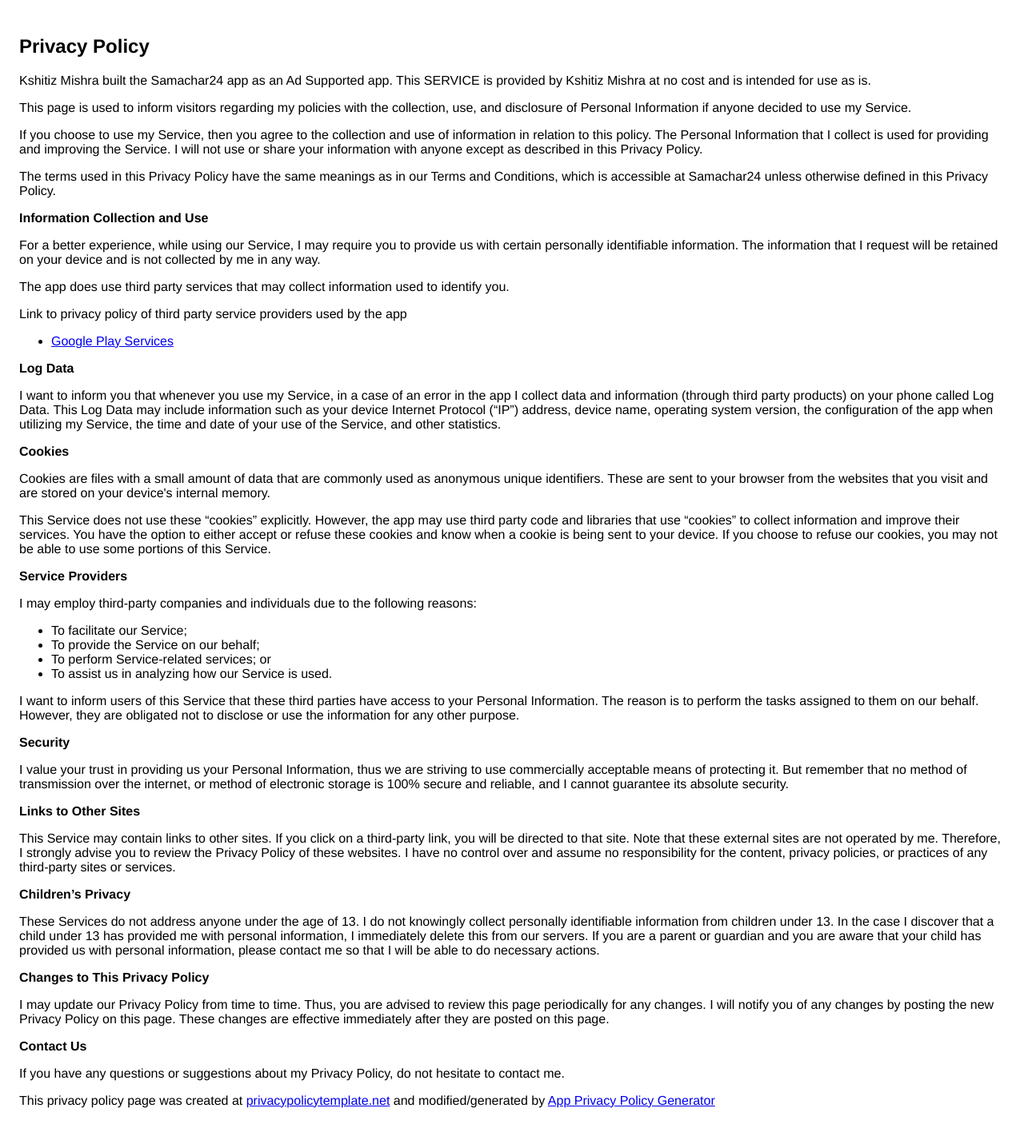
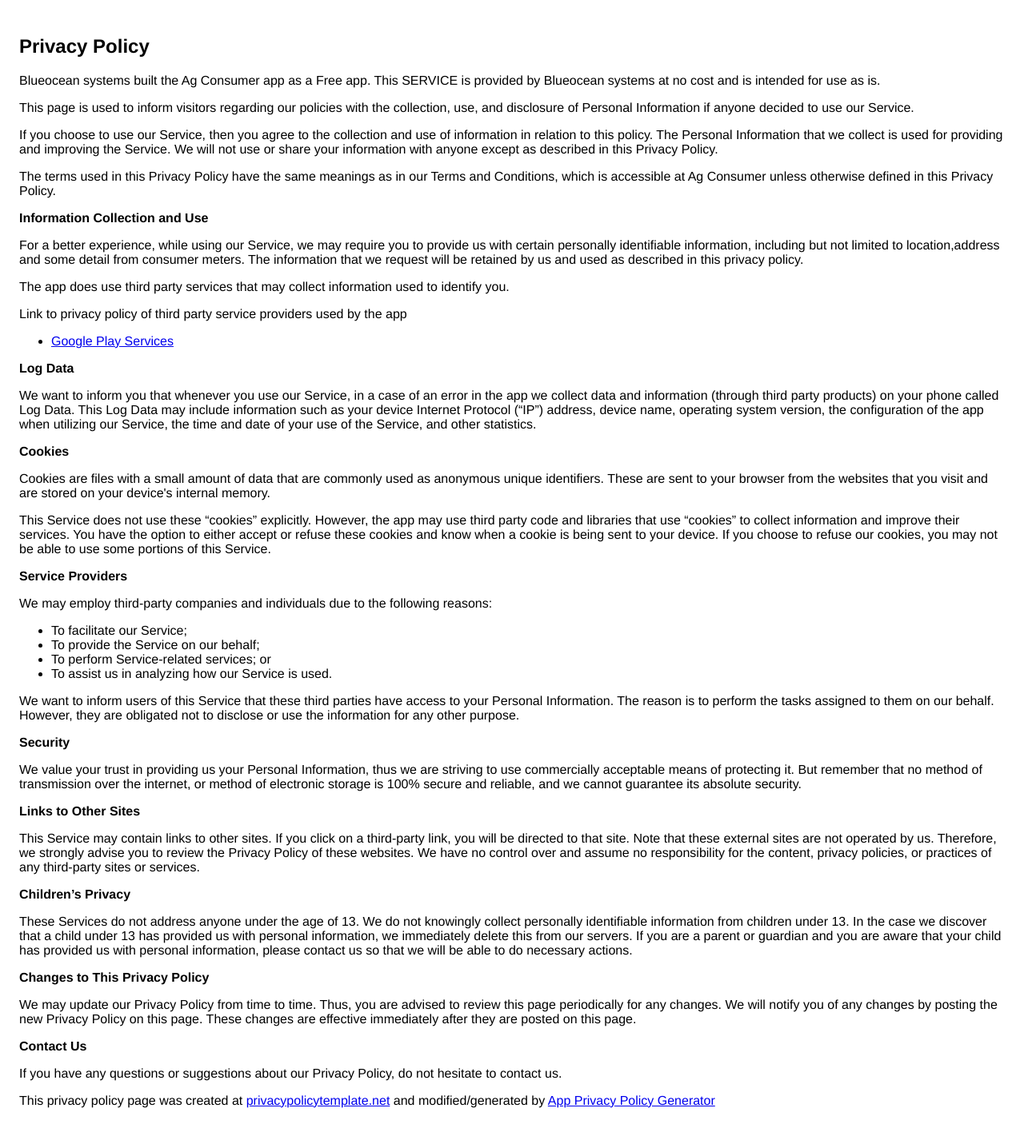
Before and after one commit to xitize/samachar24Page, a Jekyll site: the page index.html, which Jekyll copies as it is, in a window 1280 px wide. Shown: the whole page at 80% size. Built offline with Jekyll 4.4.1, drawn with Linux system fonts in a browser that asks for light colours.

Commit message:
new policy generated

```diff
--- a/index.html
+++ b/index.html
@@ -1,4 +1,3 @@
-
 <!DOCTYPE html>
     <html>
     <head>
@@ -8,22 +7,22 @@
       <style> body { font-family: 'Helvetica Neue', Helvetica, Arial, sans-serif; padding:1em; } </style>
     </head>
     <body>
-    <h2>Privacy Policy</h2> <p> Kshitiz Mishra built the Samachar24 app as an Ad Supported app. This SERVICE is provided by
-                    Kshitiz Mishra at no cost and is intended for use as is.
-                  </p> <p>This page is used to inform visitors regarding my policies with the collection, use, and disclosure
-                    of Personal Information if anyone decided to use my Service.
-                  </p> <p>If you choose to use my Service, then you agree to the collection and use of information in
-                    relation to this policy. The Personal Information that I collect is used for providing and improving
-                    the Service. I will not use or share your information with anyone except as described
+    <h2>Privacy Policy</h2> <p> Blueocean systems built the Ag Consumer app as a Free app. This SERVICE is provided by
+                    Blueocean systems at no cost and is intended for use as is.
+                  </p> <p>This page is used to inform visitors regarding our policies with the collection, use, and disclosure
+                    of Personal Information if anyone decided to use our Service.
+                  </p> <p>If you choose to use our Service, then you agree to the collection and use of information in
+                    relation to this policy. The Personal Information that we collect is used for providing and improving
+                    the Service. We will not use or share your information with anyone except as described
                     in this Privacy Policy.
                   </p> <p>The terms used in this Privacy Policy have the same meanings as in our Terms and Conditions, which is
-                    accessible at Samachar24 unless otherwise defined in this Privacy Policy.
-                  </p> <p><strong>Information Collection and Use</strong></p> <p>For a better experience, while using our Service, I may require you to provide us with certain
-                    personally identifiable information. The information that I request will be retained on your device and is not collected by me in any way.
-                  </p> <p>The app does use third party services that may collect information used to identify you.</p> <div><p>Link to privacy policy of third party service providers used by the app</p> <ul><li><a href="https://www.google.com/policies/privacy/" target="_blank">Google Play Services</a></li><!----><!----><!----><!----><!----><!----><!----></ul></div> <p><strong>Log Data</strong></p> <p> I want to inform you that whenever you use my Service, in a case of
-                    an error in the app I collect data and information (through third party products) on your phone
+                    accessible at Ag Consumer unless otherwise defined in this Privacy Policy.
+                  </p> <p><strong>Information Collection and Use</strong></p> <p>For a better experience, while using our Service, we may require you to provide us with certain
+                    personally identifiable information, including but not limited to location,address and some detail from consumer meters. The information that we request will be retained by us and used as described in this privacy policy.
+                  </p> <p>The app does use third party services that may collect information used to identify you.</p> <div><p>Link to privacy policy of third party service providers used by the app</p> <ul><li><a href="https://www.google.com/policies/privacy/" target="_blank">Google Play Services</a></li><!----><!----><!----><!----><!----><!----><!----></ul></div> <p><strong>Log Data</strong></p> <p> We want to inform you that whenever you use our Service, in a case of
+                    an error in the app we collect data and information (through third party products) on your phone
                     called Log Data. This Log Data may include information such as your device Internet Protocol (“IP”) address,
-                    device name, operating system version, the configuration of the app when utilizing my Service,
+                    device name, operating system version, the configuration of the app when utilizing our Service,
                     the time and date of your use of the Service, and other statistics.
                   </p> <p><strong>Cookies</strong></p> <p>Cookies are files with a small amount of data that are commonly used as anonymous unique identifiers.
                     These are sent to your browser from the websites that you visit and are stored on your device's internal
@@ -32,29 +31,29 @@
                     libraries that use “cookies” to collect information and improve their services. You have the option to
                     either accept or refuse these cookies and know when a cookie is being sent to your device. If you choose
                     to refuse our cookies, you may not be able to use some portions of this Service.
-                  </p> <p><strong>Service Providers</strong></p> <p> I may employ third-party companies and individuals due to the following reasons:</p> <ul><li>To facilitate our Service;</li> <li>To provide the Service on our behalf;</li> <li>To perform Service-related services; or</li> <li>To assist us in analyzing how our Service is used.</li></ul> <p> I want to inform users of this Service that these third parties have access to
+                  </p> <p><strong>Service Providers</strong></p> <p> We may employ third-party companies and individuals due to the following reasons:</p> <ul><li>To facilitate our Service;</li> <li>To provide the Service on our behalf;</li> <li>To perform Service-related services; or</li> <li>To assist us in analyzing how our Service is used.</li></ul> <p> We want to inform users of this Service that these third parties have access to
                     your Personal Information. The reason is to perform the tasks assigned to them on our behalf. However,
                     they are obligated not to disclose or use the information for any other purpose.
-                  </p> <p><strong>Security</strong></p> <p> I value your trust in providing us your Personal Information, thus we are striving
+                  </p> <p><strong>Security</strong></p> <p> We value your trust in providing us your Personal Information, thus we are striving
                     to use commercially acceptable means of protecting it. But remember that no method of transmission over
-                    the internet, or method of electronic storage is 100% secure and reliable, and I cannot guarantee
+                    the internet, or method of electronic storage is 100% secure and reliable, and we cannot guarantee
                     its absolute security.
                   </p> <p><strong>Links to Other Sites</strong></p> <p>This Service may contain links to other sites. If you click on a third-party link, you will be directed
-                    to that site. Note that these external sites are not operated by me. Therefore, I strongly
-                    advise you to review the Privacy Policy of these websites. I have no control over
+                    to that site. Note that these external sites are not operated by us. Therefore, we strongly
+                    advise you to review the Privacy Policy of these websites. We have no control over
                     and assume no responsibility for the content, privacy policies, or practices of any third-party sites
                     or services.
-                  </p> <p><strong>Children’s Privacy</strong></p> <p>These Services do not address anyone under the age of 13. I do not knowingly collect
-                    personally identifiable information from children under 13. In the case I discover that a child
-                    under 13 has provided me with personal information, I immediately delete this from
+                  </p> <p><strong>Children’s Privacy</strong></p> <p>These Services do not address anyone under the age of 13. We do not knowingly collect
+                    personally identifiable information from children under 13. In the case we discover that a child
+                    under 13 has provided us with personal information, we immediately delete this from
                     our servers. If you are a parent or guardian and you are aware that your child has provided us with personal
-                    information, please contact me so that I will be able to do necessary actions.
-                  </p> <p><strong>Changes to This Privacy Policy</strong></p> <p> I may update our Privacy Policy from time to time. Thus, you are advised to review
-                    this page periodically for any changes. I will notify you of any changes by posting
+                    information, please contact us so that we will be able to do necessary actions.
+                  </p> <p><strong>Changes to This Privacy Policy</strong></p> <p> We may update our Privacy Policy from time to time. Thus, you are advised to review
+                    this page periodically for any changes. We will notify you of any changes by posting
                     the new Privacy Policy on this page. These changes are effective immediately after they are posted on
                     this page.
-                  </p> <p><strong>Contact Us</strong></p> <p>If you have any questions or suggestions about my Privacy Policy, do not hesitate to contact
-                    me.
+                  </p> <p><strong>Contact Us</strong></p> <p>If you have any questions or suggestions about our Privacy Policy, do not hesitate to contact
+                    us.
                   </p> <p>This privacy policy page was created at <a href="https://privacypolicytemplate.net" target="_blank">privacypolicytemplate.net</a>
                     and modified/generated by <a href="https://app-privacy-policy-generator.firebaseapp.com/" target="_blank">App
                       Privacy Policy Generator</a></p>
```
